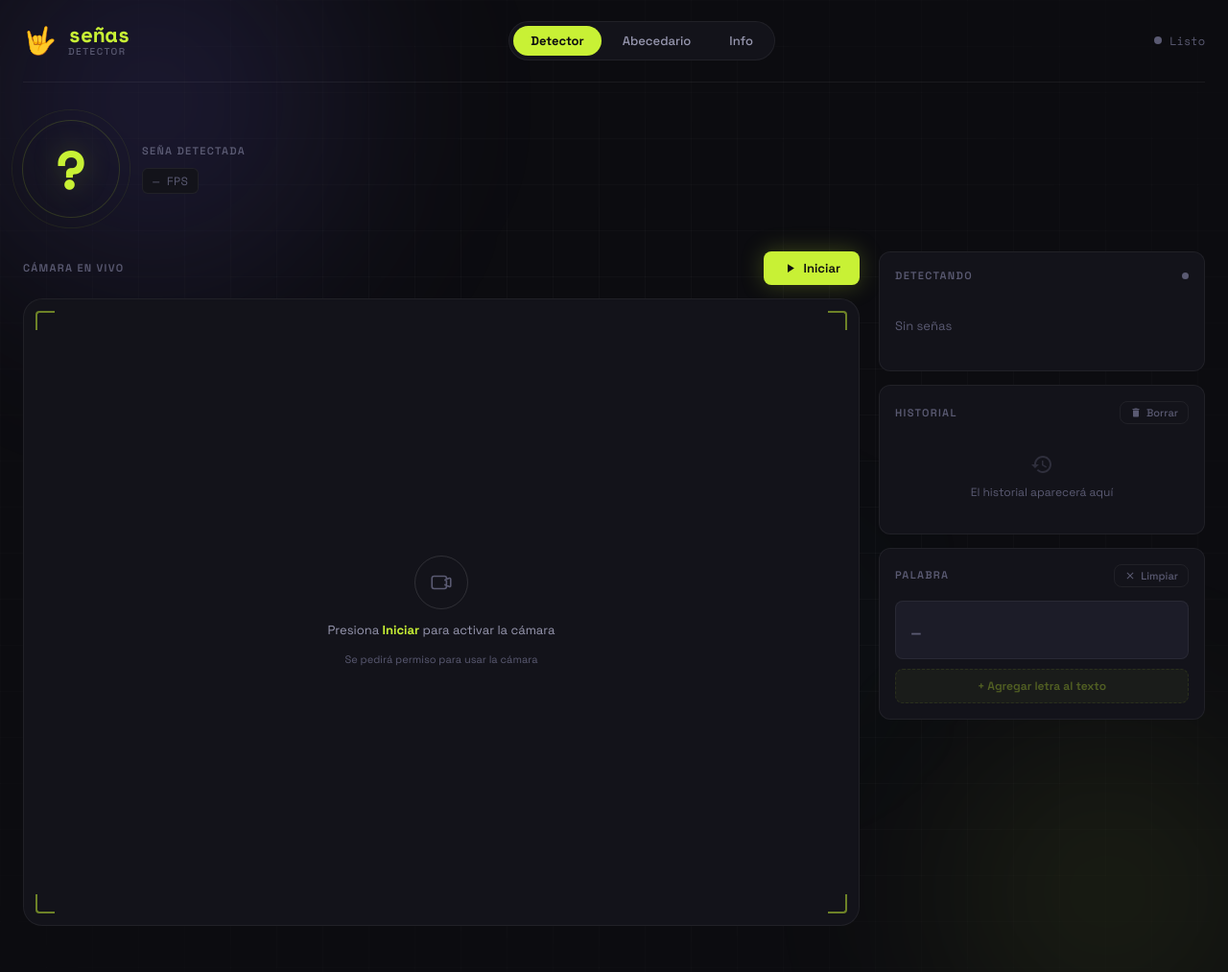
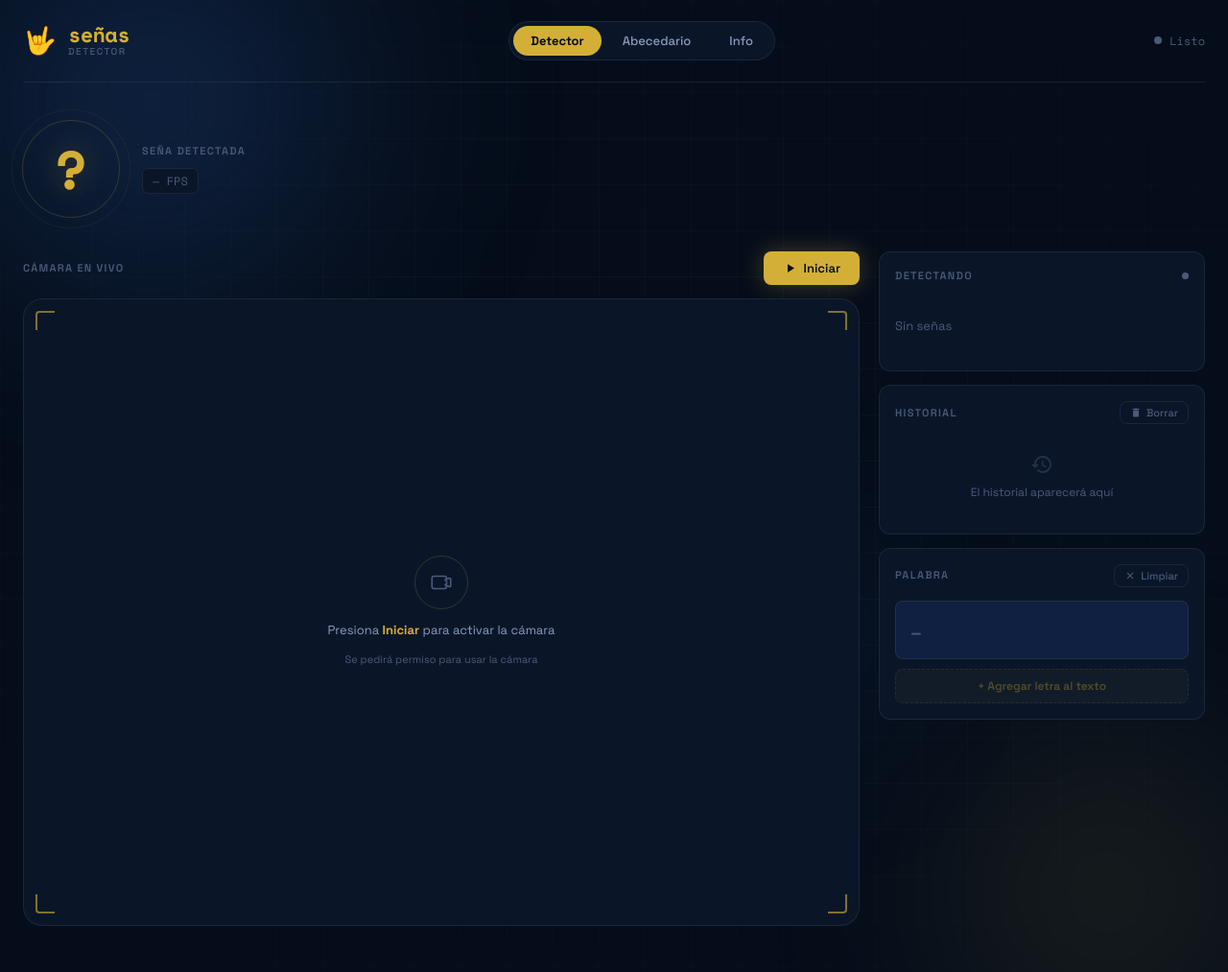
Before and after one commit to AlK1DO/lenguaje-de-senas, a Flask app: page / in a window 1280 px wide. Shown: the whole page at 96% size. Run offline with Flask 3, Linux system fonts and the light colour scheme.

Commit message:
correcion de colores de la page

```diff
--- a/static/css/style.css
+++ b/static/css/style.css
@@ -2,28 +2,28 @@
 *, *::before, *::after { box-sizing: border-box; margin: 0; padding: 0; }
 
 :root {
-  /* Paleta */
-  --ink:        #0c0c10;
-  --ink-2:      #13131a;
-  --ink-3:      #1c1c28;
-  --ink-4:      #252535;
-  --line:       rgba(255,255,255,0.06);
-  --line-hi:    rgba(255,255,255,0.12);
+  /* Paleta — Azul marino + Dorado */
+  --ink:        #050d1a;
+  --ink-2:      #0a1628;
+  --ink-3:      #0f2040;
+  --ink-4:      #163058;
+  --line:       rgba(255,255,255,0.07);
+  --line-hi:    rgba(212,175,55,0.2);
 
-  --lime:       #c8f135;
-  --lime-dim:   rgba(200,241,53,0.12);
-  --lime-glow:  rgba(200,241,53,0.25);
+  --gold:       #d4af37;
+  --gold-dim:   rgba(212,175,55,0.12);
+  --gold-glow:  rgba(212,175,55,0.3);
+  --gold-light: #f0d060;
 
-  --violet:     #7c6af7;
-  --violet-dim: rgba(124,106,247,0.12);
-  --violet-glow:rgba(124,106,247,0.3);
+  --navy:       #1a3a6b;
+  --navy-light: #2a5298;
 
-  --cyan:       #38e8d8;
-  --orange:     #ff7a45;
+  --cyan:       #5bb8f5;
+  --orange:     #e8834a;
 
-  --text:       #e8e8f0;
-  --text-2:     #9898b0;
-  --text-3:     #5a5a72;
+  --text:       #eef2f8;
+  --text-2:     #8a9bbf;
+  --text-3:     #4a5a7a;
 
   --r:          12px;
   --r-sm:       8px;
@@ -60,20 +60,20 @@ html, body {
 .orb-1 {
   width: 600px; height: 600px;
   top: -200px; left: -150px;
-  background: radial-gradient(circle, rgba(124,106,247,0.18) 0%, transparent 70%);
+  background: radial-gradient(circle, rgba(26,58,107,0.6) 0%, transparent 70%);
   animation: orbFloat 18s ease-in-out infinite alternate;
 }
 .orb-2 {
   width: 500px; height: 500px;
   bottom: -150px; right: -100px;
-  background: radial-gradient(circle, rgba(200,241,53,0.1) 0%, transparent 70%);
+  background: radial-gradient(circle, rgba(212,175,55,0.12) 0%, transparent 70%);
   animation: orbFloat 22s ease-in-out infinite alternate-reverse;
 }
 .orb-3 {
   width: 300px; height: 300px;
   top: 50%; left: 50%;
   transform: translate(-50%, -50%);
-  background: radial-gradient(circle, rgba(56,232,216,0.06) 0%, transparent 70%);
+  background: radial-gradient(circle, rgba(42,82,152,0.25) 0%, transparent 70%);
   animation: orbFloat 14s ease-in-out infinite alternate;
 }
 
@@ -109,7 +109,7 @@ html, body {
 .brand-name {
   display: block;
   font-size: 22px; font-weight: 700; letter-spacing: -0.03em;
-  color: var(--lime);
+  color: var(--gold);
   font-family: var(--mono);
   line-height: 1;
 }
@@ -136,7 +136,7 @@ html, body {
 }
 .nav-pill:hover { color: var(--text); }
 .nav-pill.active {
-  background: var(--lime);
+  background: var(--gold);
   color: var(--ink);
   font-weight: 700;
 }
@@ -186,11 +186,11 @@ html, body {
 .hero-sign-char {
   font-family: var(--mono);
   font-size: 56px; font-weight: 700;
-  color: var(--lime);
+  color: var(--gold);
   position: relative; z-index: 2;
   transition: all 0.2s cubic-bezier(0.34,1.56,0.64,1);
   display: block;
-  text-shadow: 0 0 30px var(--lime-glow);
+  text-shadow: 0 0 30px var(--gold-glow);
 }
 .hero-sign.pop .hero-sign-char {
   animation: charPop 0.35s cubic-bezier(0.34,1.56,0.64,1);
@@ -203,12 +203,12 @@ html, body {
 
 .hero-sign-ring {
   position: absolute; inset: 0; border-radius: 50%;
-  border: 1.5px solid rgba(200,241,53,0.2);
+  border: 1.5px solid rgba(212,175,55,0.25);
   animation: ringPulse 3s ease-in-out infinite;
 }
 .ring-2 {
   inset: -12px;
-  border-color: rgba(200,241,53,0.08);
+  border-color: rgba(212,175,55,0.08);
   animation-delay: 0.5s;
 }
 @keyframes ringPulse {
@@ -263,12 +263,12 @@ html, body {
 .btn-start svg, .btn-stop svg { width: 15px; height: 15px; }
 
 .btn-start {
-  background: var(--lime); color: var(--ink);
-  box-shadow: 0 0 24px var(--lime-glow);
+  background: var(--gold); color: var(--ink);
+  box-shadow: 0 0 24px var(--gold-glow);
 }
 .btn-start:hover {
-  background: #d4f84a;
-  box-shadow: 0 0 36px var(--lime-glow);
+  background: var(--gold-light);
+  box-shadow: 0 0 36px var(--gold-glow);
   transform: translateY(-1px);
 }
 
@@ -291,8 +291,8 @@ html, body {
 /* Esquinas decorativas */
 .cam-corner {
   position: absolute; width: 20px; height: 20px;
-  border-color: var(--lime); border-style: solid;
-  opacity: 0.5; z-index: 3;
+  border-color: var(--gold); border-style: solid;
+  opacity: 0.6; z-index: 3;
 }
 .cam-corner.tl { top: 12px; left: 12px;  border-width: 2px 0 0 2px; border-radius: 4px 0 0 0; }
 .cam-corner.tr { top: 12px; right: 12px; border-width: 2px 2px 0 0; border-radius: 0 4px 0 0; }
@@ -316,7 +316,7 @@ html, body {
 }
 .cam-icon svg { width: 26px; height: 26px; }
 .cam-placeholder-inner p { font-size: 13px; color: var(--text-2); }
-.cam-placeholder-inner strong { color: var(--lime); }
+.cam-placeholder-inner strong { color: var(--gold); }
 .cam-hint { font-size: 11px; color: var(--text-3); }
 
 .cam-feed {
@@ -431,15 +430,15 @@ html, body {
 .btn-add-letter {
   width: 100%; padding: 9px;
   border-radius: var(--r-sm);
-  border: 1px dashed rgba(200,241,53,0.3);
-  background: var(--lime-dim);
-  color: var(--lime); cursor: pointer;
+  border: 1px dashed rgba(212,175,55,0.35);
+  background: var(--gold-dim);
+  color: var(--gold); cursor: pointer;
   font-family: var(--font); font-size: 12px; font-weight: 600;
   transition: all 0.2s ease;
 }
 .btn-add-letter:hover:not(:disabled) {
-  background: rgba(200,241,53,0.2);
-  border-color: rgba(200,241,53,0.5);
+  background: rgba(212,175,55,0.2);
+  border-color: rgba(212,175,55,0.5);
 }
 .btn-add-letter:disabled { opacity: 0.35; cursor: not-allowed; }
 
```
Also changed, not shown: other parts of static/css/style.css (+16 -17 lines), README.md (added).
